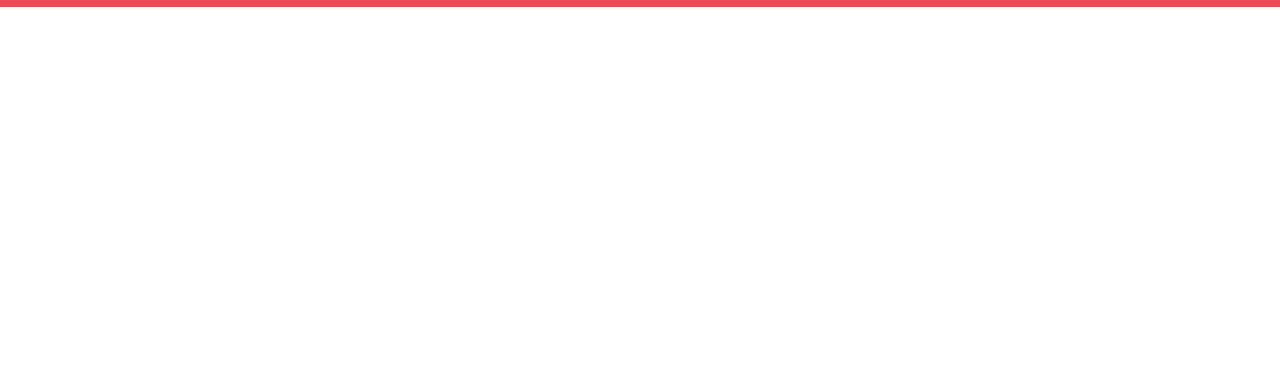
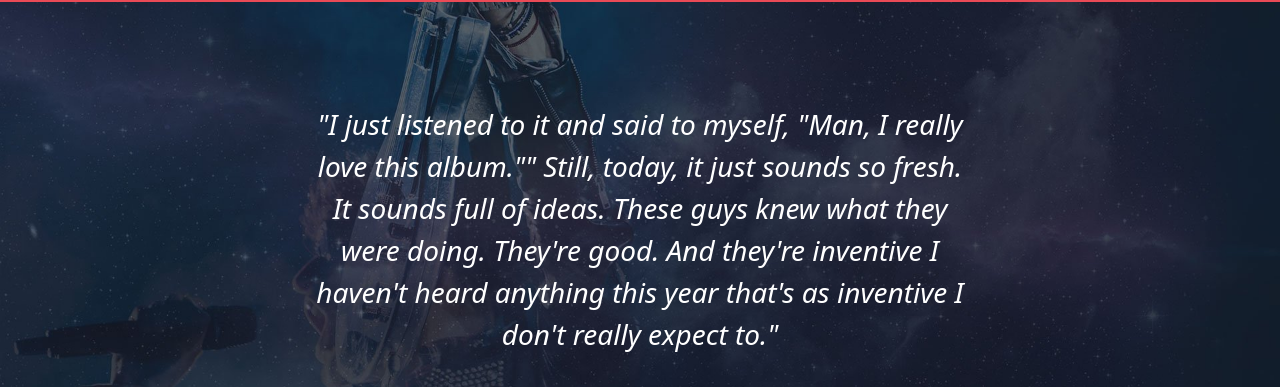
Before and after one commit to SamSepiool/proj-html-vuejs, a Vue app: page / in a window 1280 px wide. Shown: the part 2413-2800 px from the top of the page. Before the commit the page ends 2420 px from the top, so only its background shows below. Built offline with nearby package versions, Linux system fonts and the light colour scheme.

Commit message:
add Main (testimonial section)

```diff
--- a/src/components/Main.vue
+++ b/src/components/Main.vue
@@ -80,7 +80,23 @@
 
     </section>
 
+    <section class="testimonial text-white">
+        <div class="container h-100">
+        <div class="row h-100 text-center align-items-center">
+          <div class="col">
+            <div class="box">
+                <p class="fs-3">
+                    "I just listened to it and said to myself, "Man, I really love this album."" Still, today, it just sounds so fresh. It sounds full of ideas. These guys knew what they were doing. They're good. And they're inventive I haven't heard anything this year that's as inventive I don't really expect to."
+                </p>
 
+                <a class="play btn btn-secondary rounded-circle p-4 my-5" href="#">Play</a>
+
+
+            </div>
+          </div>
+        </div>
+      </div>
+    </section>
 
 
   </main>
@@ -101,9 +117,9 @@ export default {
 // .row{
 //     border: 1px solid blue;
 // }
-.container{
-    border: 1px solid red;
-}
+// .container{
+//     border: 1px solid red;
+// }
 .hero {
   background-image: url(../assets/img/home_slider.jpg);
   height: 100vh;
@@ -147,5 +163,25 @@ export default {
   background-color: $secondaryGray;
 }
 
+.testimonial{
+    background-image: url(../assets/img/home-testimonial-parallax.jpg);
+    height: 80vh;
+    background-attachment: fixed;
+    background-position: center;
+    background-repeat: no-repeat;
+    background-size: cover;
+
+    p{
+        font-style: italic;
+    }
+    .play{
+        background-color: $primaryRed;
+
+        &:hover{
+
+        }
+    }
+}
+
 
 </style>
```
Also changed, not shown: src/assets/img/home-testimonial-parallax.jpg (added).
